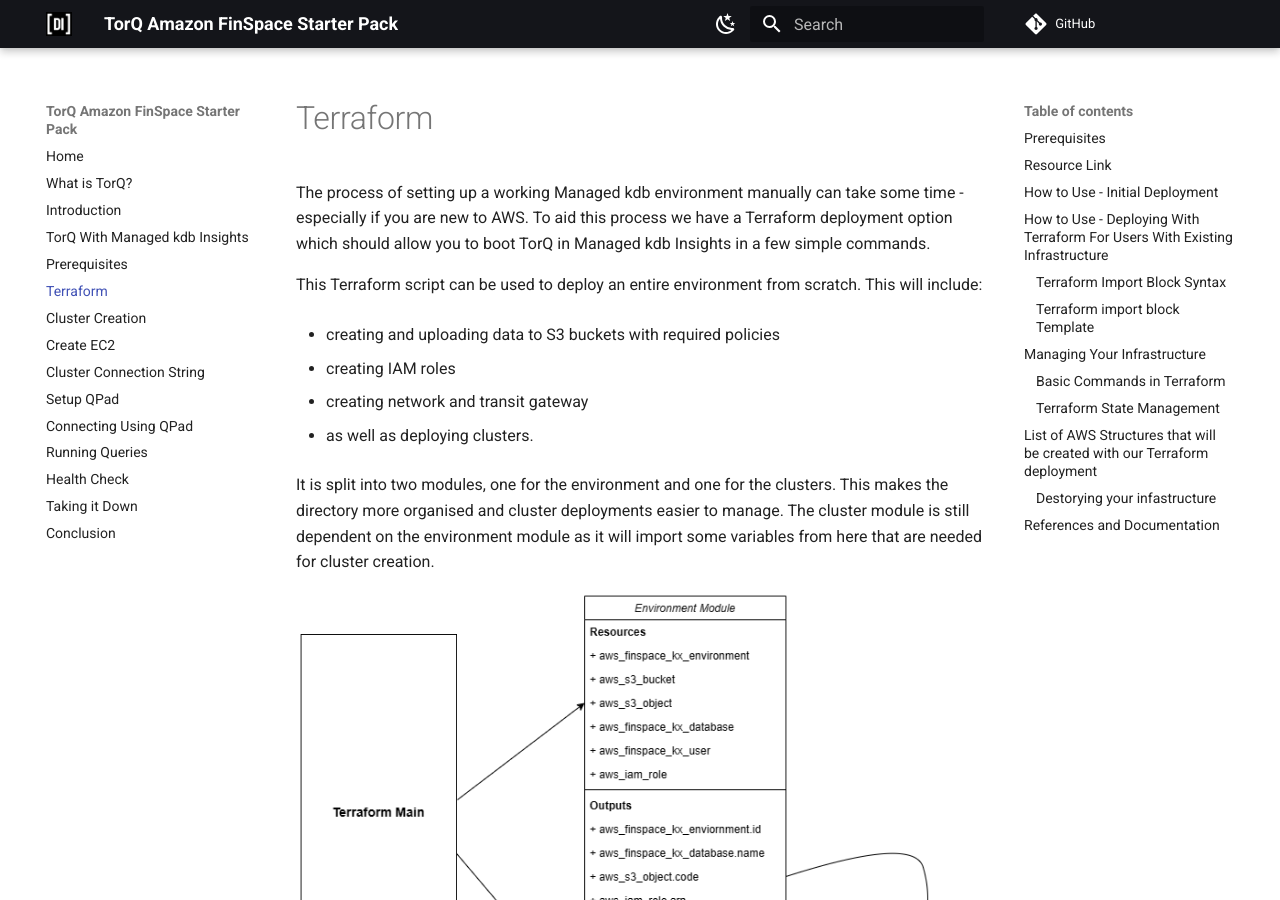
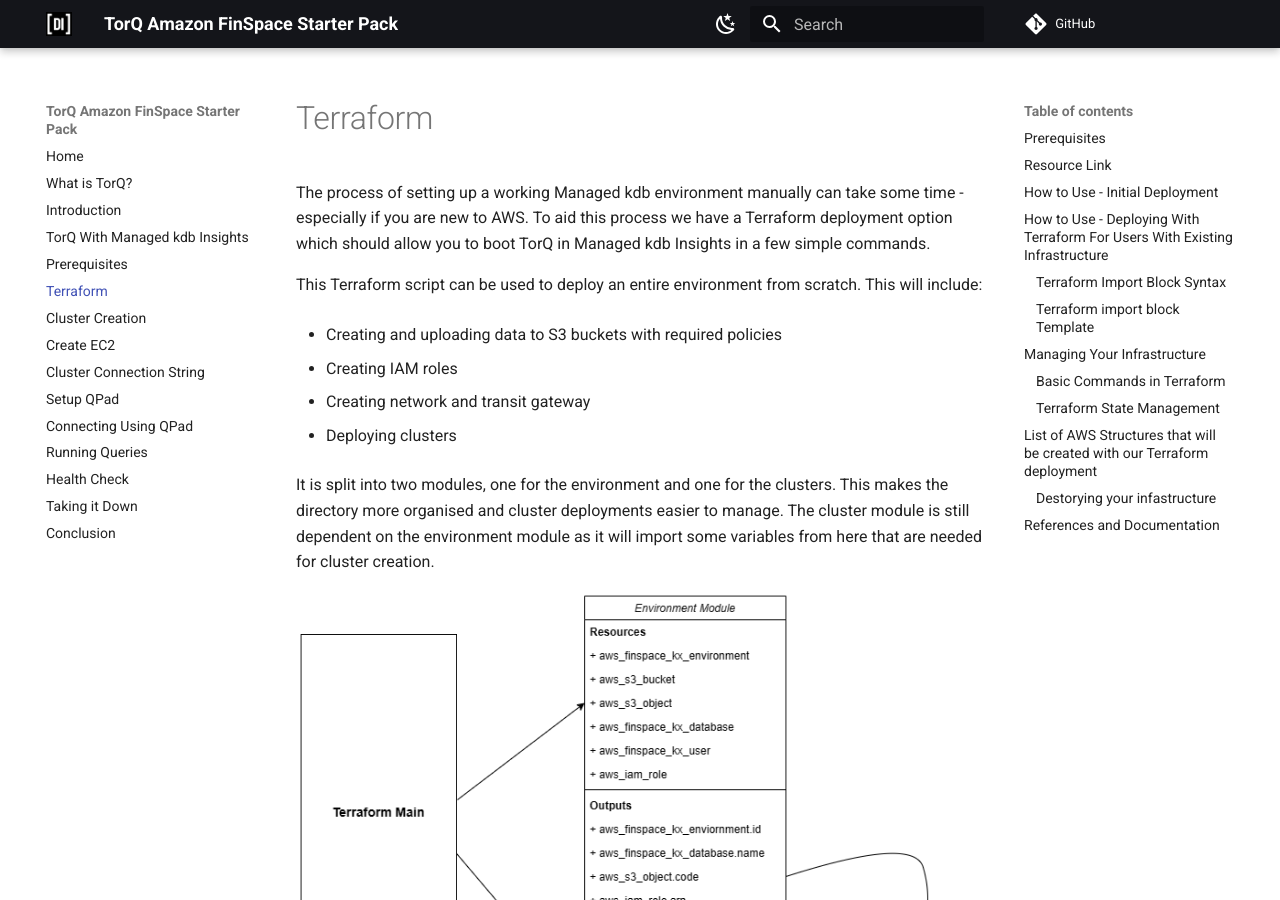
Before and after one commit to DataIntellectTech/TorQ-Amazon-FinSpace-Starter-Pack, an MkDocs documentation site: the page built from docs/05-terraform.md, in a window 1280 px wide and 900 px high. Built offline with MkDocs 1.6.1 and Material for MkDocs 9.7.7, drawn with Linux system fonts in a browser that asks for light colours; comment, search, counter and statistics services are not loaded.

Commit message:
Suggest minor change

```diff
--- a/docs/05-terraform.md
+++ b/docs/05-terraform.md
@@ -5,13 +5,13 @@
 
 This Terraform script can be used to deploy an entire environment from scratch. This will include:
 
-- creating and uploading data to S3 buckets with required policies
+- Creating and uploading data to S3 buckets with required policies
 
-- creating IAM roles
+- Creating IAM roles
 
-- creating network and transit gateway
+- Creating network and transit gateway
 
-- as well as deploying clusters.
+- Deploying clusters
 
 It is split into two modules, one for the environment and one for the clusters. This makes the directory more organised and cluster deployments easier to manage. The cluster module is still dependent on the environment module as it will import some variables from here that are needed for cluster creation.
 
```
